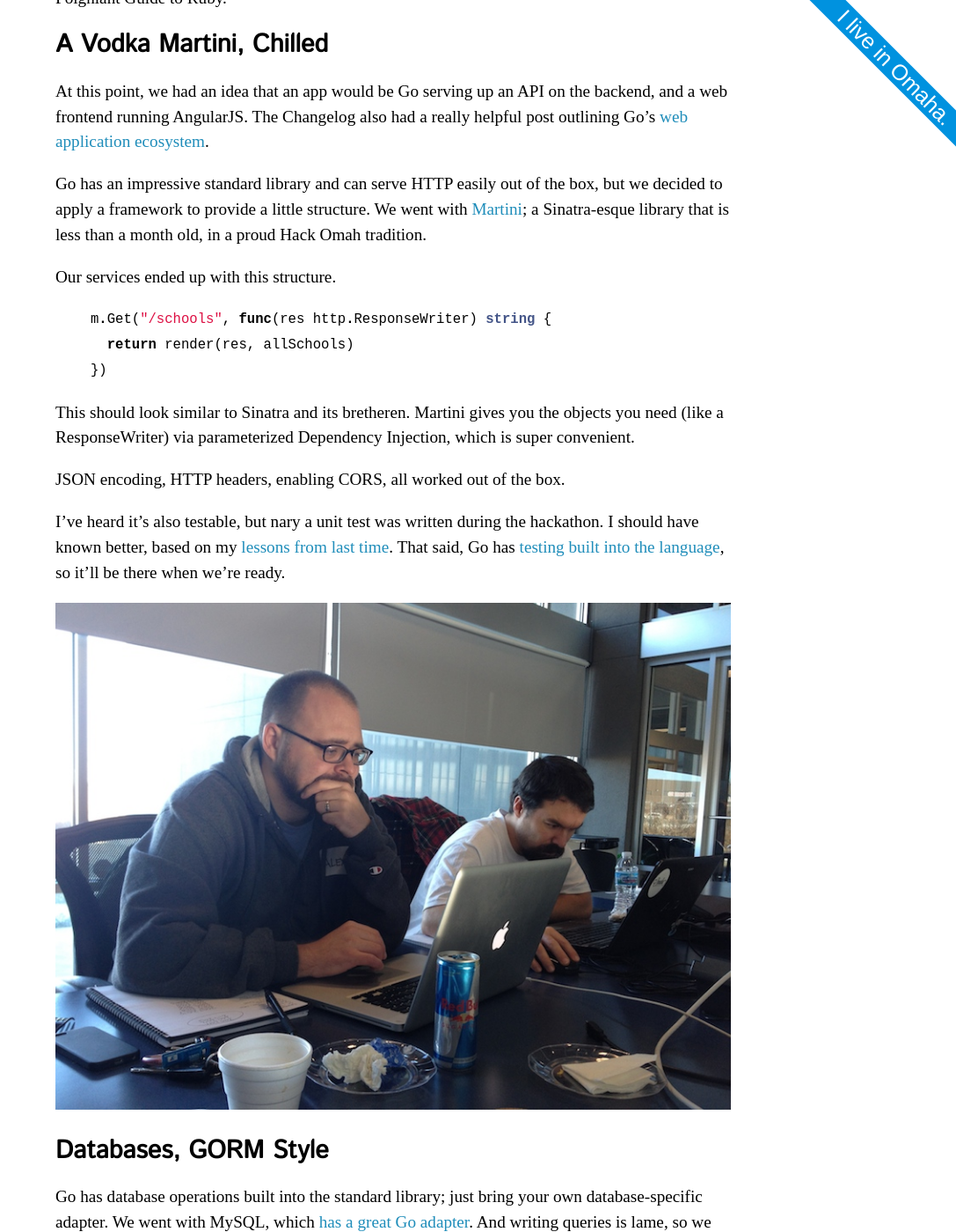
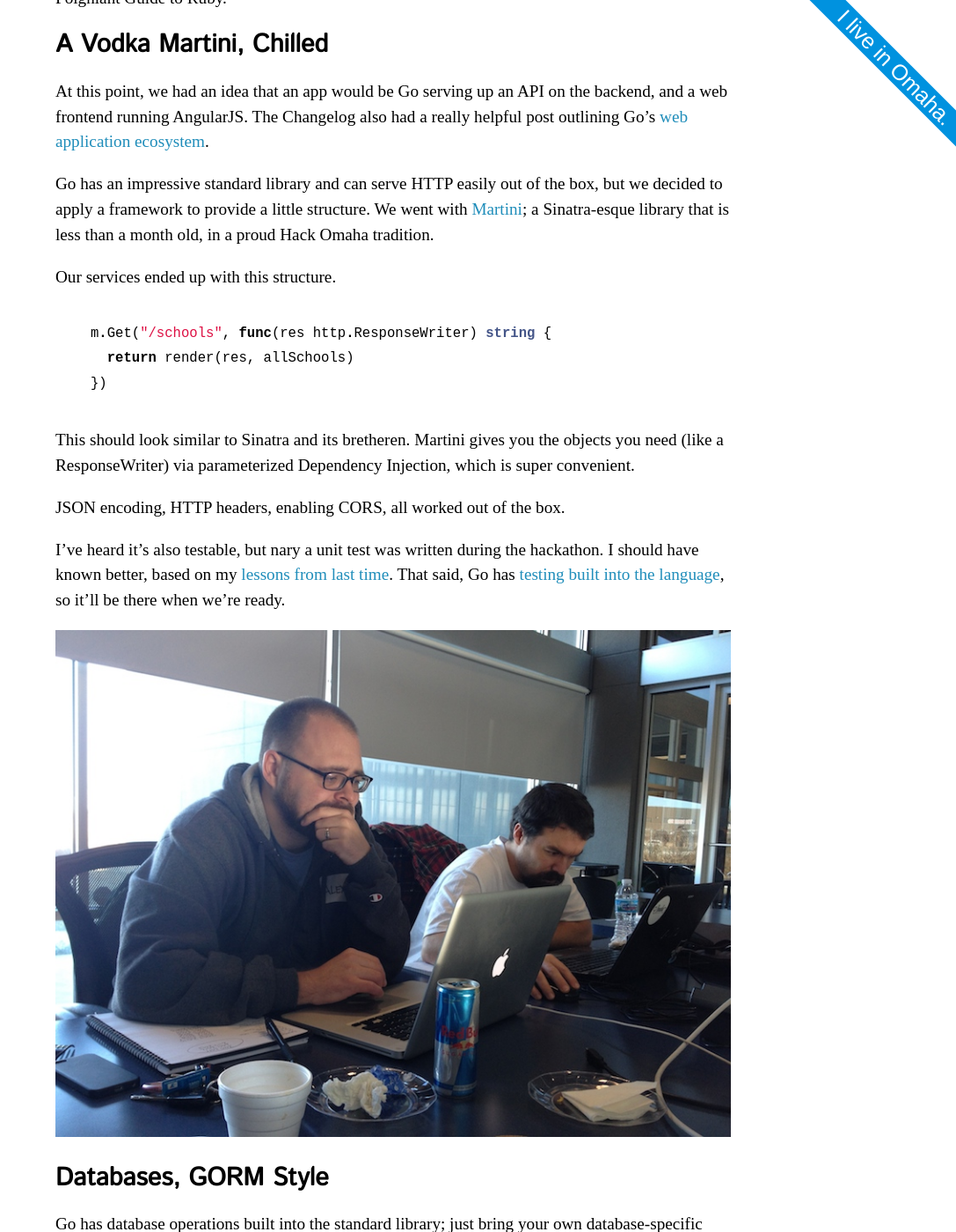
Before and after one commit to mattdsteele/steele.blue, a Jekyll site: the page built from blog/_posts/2013-12-05-golang-for-broke.markdown, in a window 1280 px wide and 1400 px high, scrolled down 1707 px. Shown: the whole window at 88% size, without its empty margins (193-1280 px from the left). Built offline with Jekyll 4.4.1, drawn with Linux system fonts in a browser that asks for light colours; some web fonts are replaced; Markdown is read by kramdown in place of the engine named in the settings; comment, search, counter and statistics services are not loaded.

Commit message:
Typos, and fixing overflow for code blocks

```diff
--- a/blog/_posts/2013-12-05-golang-for-broke.markdown
+++ b/blog/_posts/2013-12-05-golang-for-broke.markdown
@@ -36,7 +36,7 @@
 The Changelog also had a really helpful post outlining Go's [web application ecosystem][goweb].
 
 Go has an impressive standard library and can serve HTTP easily out of the box, but we decided to apply a framework to provide a little structure.
-We went with [Martini][martini]; a Sinatra-esque library that is less than a month old, in a proud Hack Omah tradition.
+We went with [Martini][martini]; a Sinatra-esque library that is less than a month old, in a proud Hack Omaha tradition.
 
 Our services ended up with this structure.
 {% highlight go %}
--- a/blog/css/main.css
+++ b/blog/css/main.css
@@ -153,6 +153,10 @@
   line-height: 200%;
 }
 
+.highlight {
+  overflow-x: auto;
+}
+
 /* Blog structure */
 
 .posts {
--- a/blog/css/main.less
+++ b/blog/css/main.less
@@ -65,6 +65,10 @@
   line-height: 200%;
 }
 
+.highlight {
+  overflow-x: auto;
+}
+
 /* Blog structure */
 .posts {
   list-style-type: none;
```
